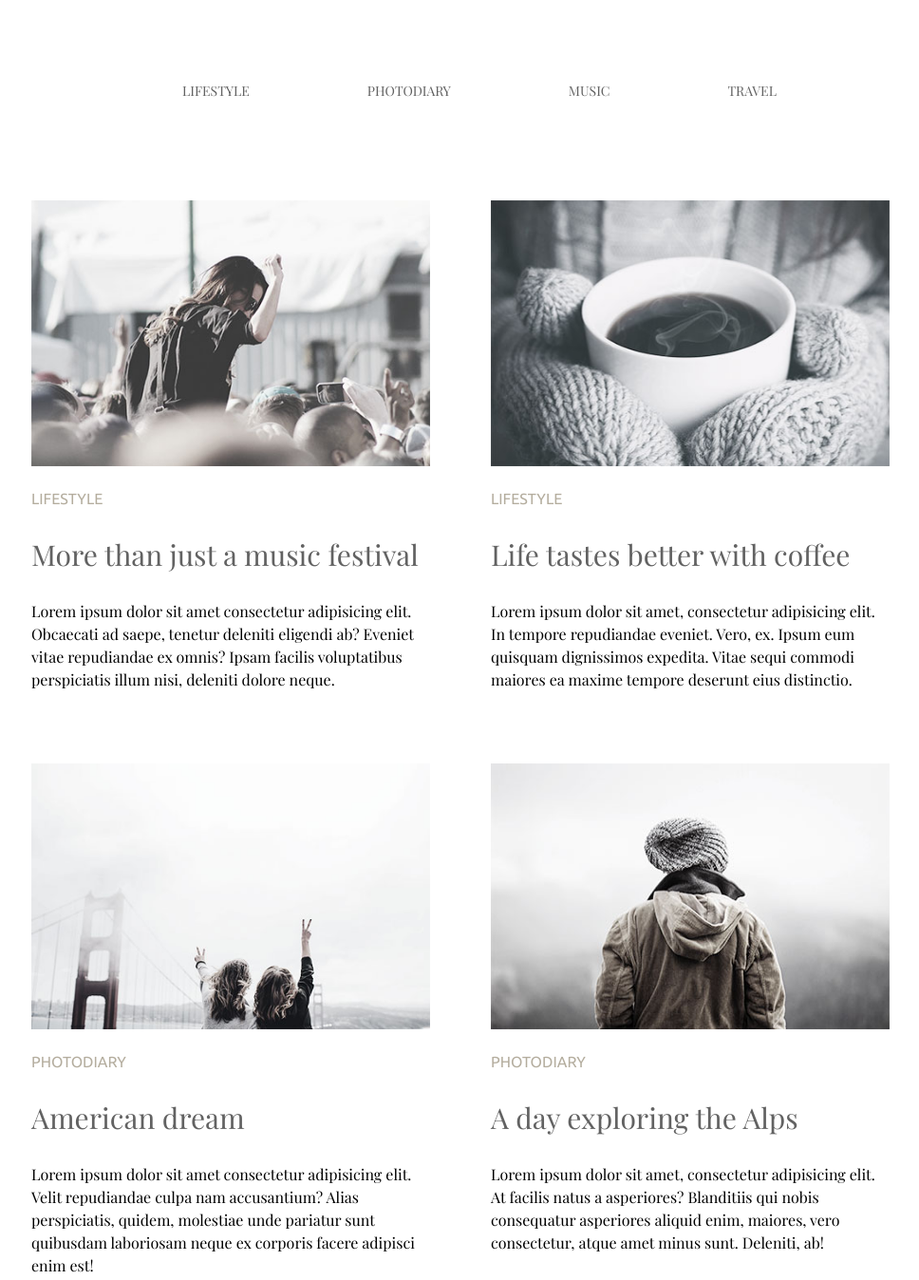
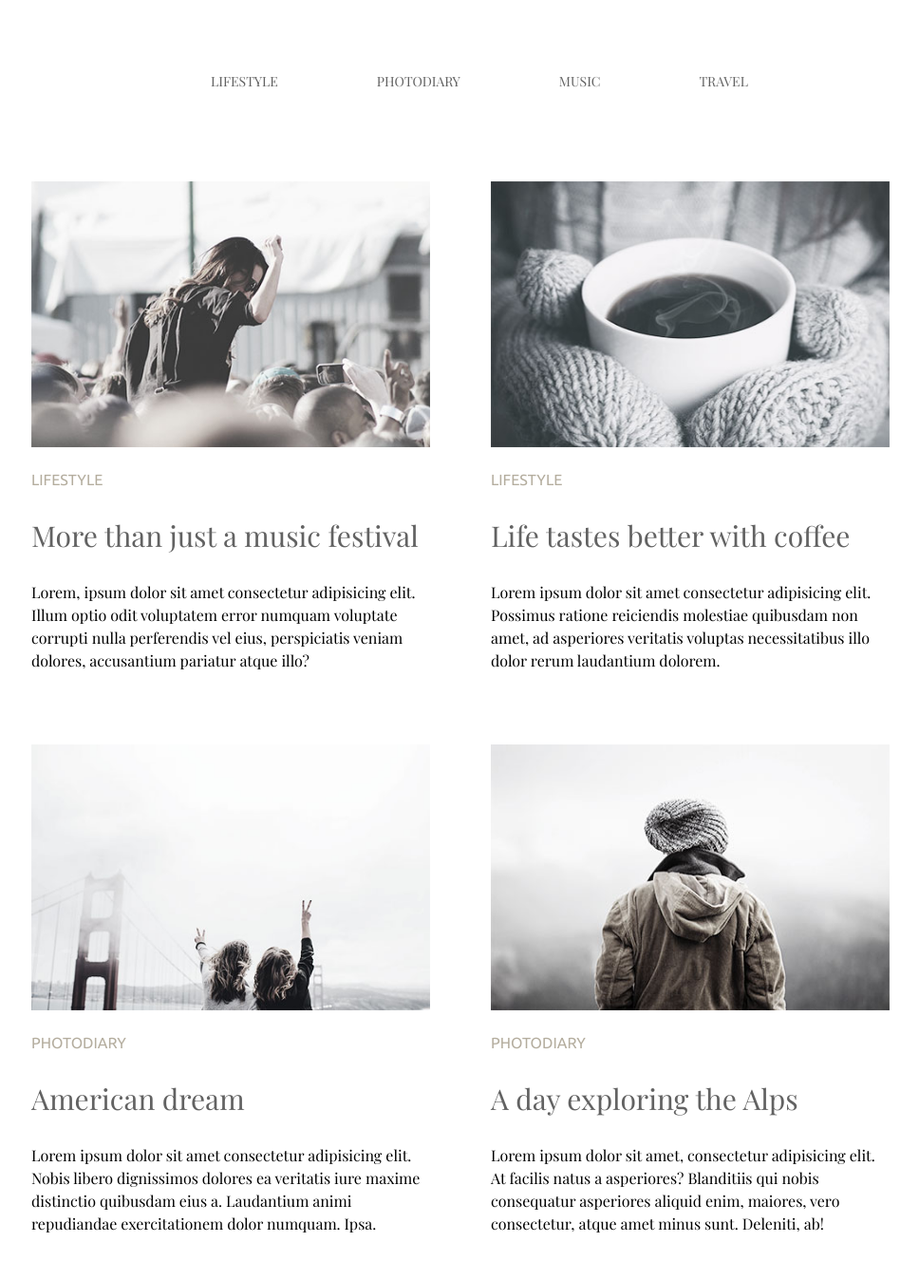
Before and after one commit to xrustic2020/goit, a plain HTML site: page html-css/module-3/index.html in a window 1280 px wide. Shown: the top 1348 px of the page at 95% size, without its empty margins (155-1123 px from the left). Drawn offline with nearby package versions, Linux system fonts and the light colour scheme.

Commit message:
cleared unnecessary code comments

```diff
--- a/html-css/module-3/css/styles.css
+++ b/html-css/module-3/css/styles.css
@@ -10,13 +10,9 @@ body {
 
 /* The header and navigation menu */
 
-/* header nav{
-    text-align: center;
-}*/
-
 .menu li {
     display: inline-block;
-    padding: 60px;
+    padding: 50px;
 }
 
 li > a {
--- a/html-css/module-3/index.html
+++ b/html-css/module-3/index.html
@@ -34,7 +34,7 @@
             <img src="./img/lifestyle-1.jpg" alt="lifestyle-first-photo">
             <p class="p-ubuntu-style">Lifestyle</p>
             <h2>More than just a music festival</h2>
-            <p>Lorem ipsum dolor sit amet consectetur adipisicing elit. Obcaecati ad saepe, tenetur deleniti eligendi ab? Eveniet vitae repudiandae ex omnis? Ipsam facilis voluptatibus perspiciatis illum nisi, deleniti dolore neque.</p>
+            <p>Lorem, ipsum dolor sit amet consectetur adipisicing elit. Illum optio odit voluptatem error numquam voluptate corrupti nulla perferendis vel eius, perspiciatis veniam dolores, accusantium pariatur atque illo?</p>
         </article>
 
 <!-- Second article lifestyle -->
@@ -43,7 +43,7 @@
             <img src="./img/lifestyle-2.jpg" alt="lifestyle-second-photo">
             <p  class="p-ubuntu-style">lifestyle</p>
             <h2>Life tastes better with coffee</h2>
-            <p>Lorem ipsum dolor sit amet, consectetur adipisicing elit. In tempore repudiandae eveniet. Vero, ex. Ipsum eum quisquam dignissimos expedita. Vitae sequi commodi maiores ea maxime tempore deserunt eius distinctio.</p>
+            <p>Lorem ipsum dolor sit amet consectetur adipisicing elit. Possimus ratione reiciendis molestiae quibusdam non amet, ad asperiores veritatis voluptas necessitatibus illo dolor rerum laudantium dolorem.</p>
         </article>
 
 <!-- First article photodiary -->
@@ -52,7 +52,7 @@
             <img src="./img/photodiary-1.jpg" alt="photodiary-first-photo">
             <p class="p-ubuntu-style">photodiary</p>
             <h2>American dream</h2>
-            <p>Lorem ipsum dolor sit amet consectetur adipisicing elit. Velit repudiandae culpa nam accusantium? Alias perspiciatis, quidem, molestiae unde pariatur sunt quibusdam laboriosam neque ex corporis facere adipisci enim est!</p>
+            <p>Lorem ipsum dolor sit amet consectetur adipisicing elit. Nobis libero dignissimos dolores ea veritatis iure maxime distinctio quibusdam eius a. Laudantium animi repudiandae exercitationem dolor numquam. Ipsa.</p>
         </article>
 
 <!-- Second article photodiary -->
```
